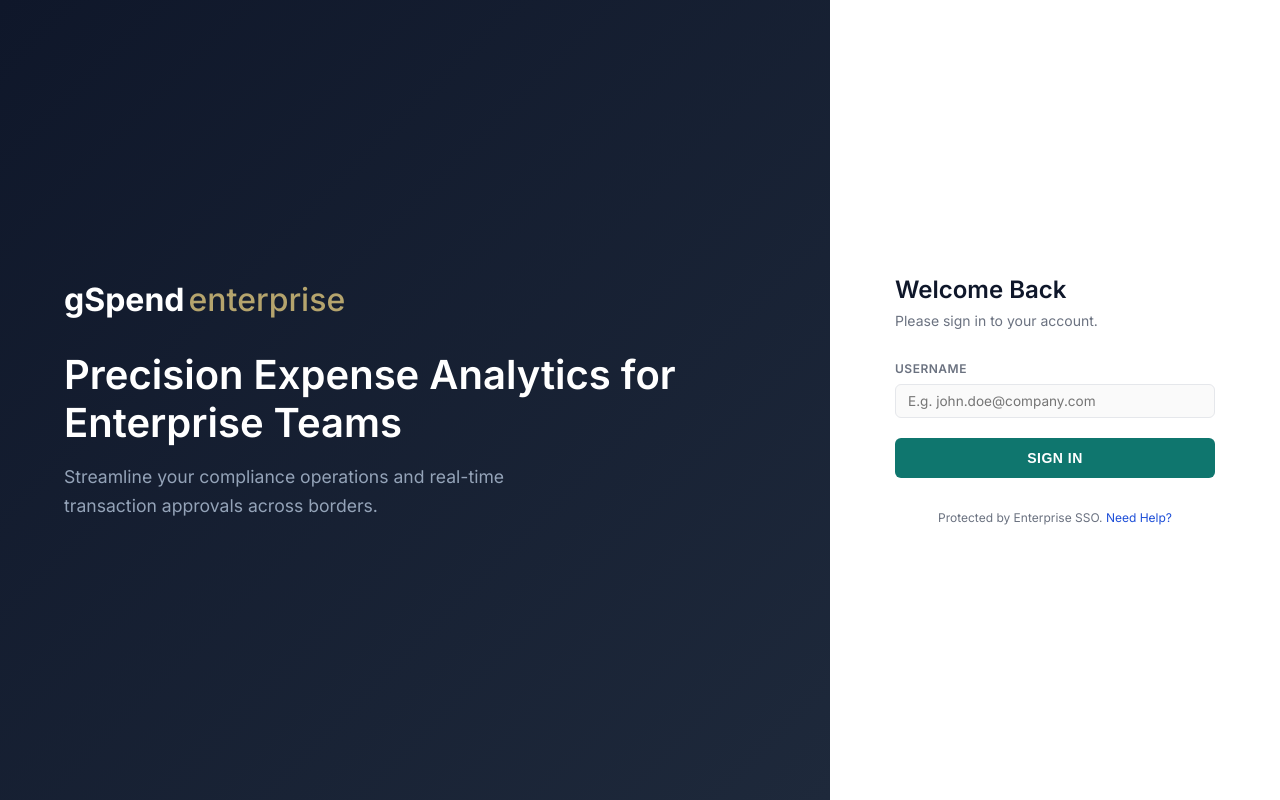
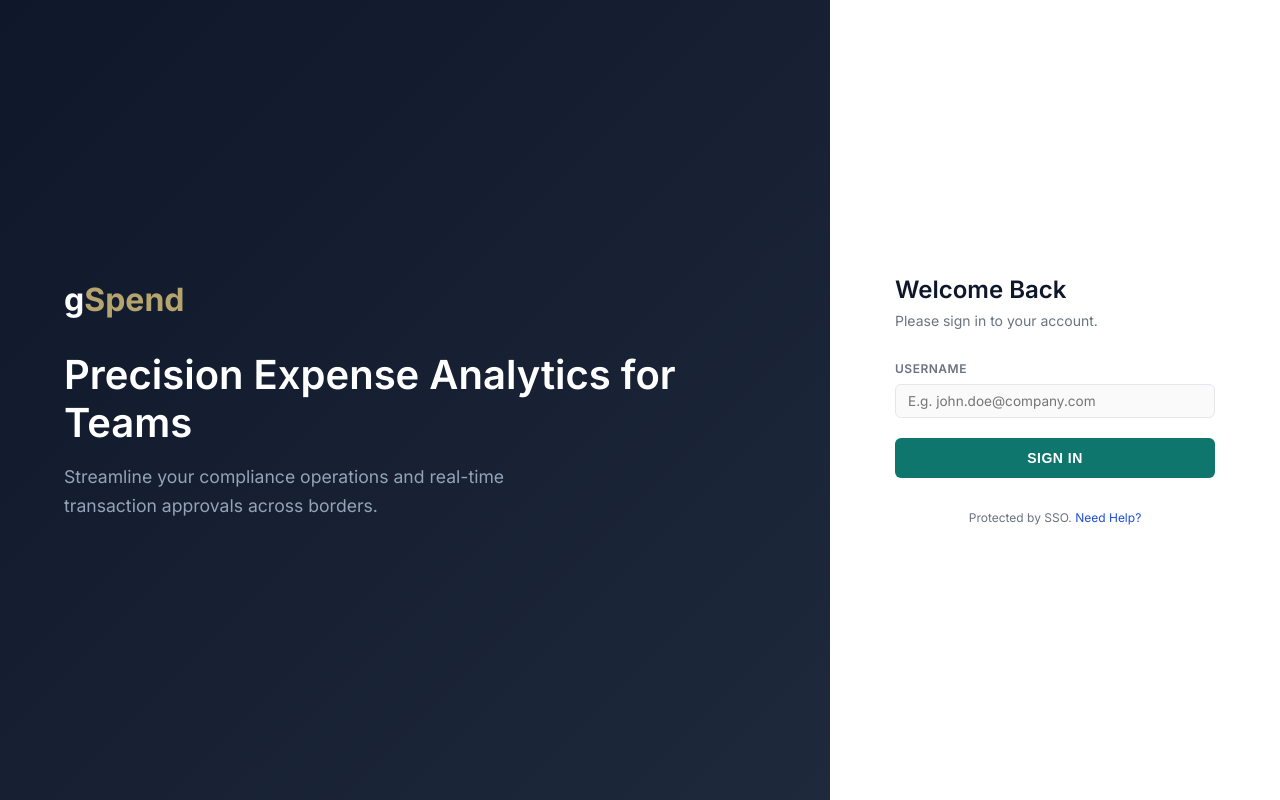
Before and after one commit to bharathkkb/expense-tracking, a React (Vite) app in the folder frontend/: page / in a window 1280 px wide. Built offline with nearby package versions, Linux system fonts and the light colour scheme.

Commit message:
remove enterprise word

```diff
--- a/frontend/index.html
+++ b/frontend/index.html
@@ -4,8 +4,8 @@
     <meta charset="UTF-8" />
     <link rel="icon" type="image/svg+xml" href="/vite.svg" />
     <meta name="viewport" content="width=device-width, initial-scale=1.0" />
-    <meta name="description" content="gSpend enterprise - Expense Tracker" />
-    <title>gSpend enterprise</title>
+    <meta name="description" content="gSpend - Expense Tracker" />
+    <title>gSpend</title>
     <link rel="preconnect" href="https://fonts.googleapis.com">
     <link rel="preconnect" href="https://fonts.gstatic.com" crossorigin>
     <link href="https://fonts.googleapis.com/css2?family=Outfit:wght@300;400;600&display=swap" rel="stylesheet">
--- a/frontend/src/App.jsx
+++ b/frontend/src/App.jsx
@@ -217,10 +217,9 @@ function App() {
           {/* Left Side: Hero/Marketing */}
           <div style={{ flex: 1, background: 'linear-gradient(135deg, #0f172a 0%, #1e293b 100%)', color: 'white', display: 'flex', flexDirection: 'column', justifyContent: 'center', padding: '4rem' }}>
             <div style={{ marginBottom: '2rem' }}>
-              <span style={{ fontWeight: '700', fontSize: '2rem', color: '#fff' }}>gSpend</span>
-              <span style={{ fontWeight: '500', fontSize: '2rem', color: '#b5a46d', marginLeft: '0.25rem' }}>enterprise</span>
+              <span style={{ fontWeight: '700', fontSize: '2rem', color: '#fff' }}>g<span style={{ color: '#b5a46d' }}>Spend</span></span>
             </div>
-            <h1 style={{ fontSize: '2.5rem', fontWeight: '600', marginBottom: '1rem', lineHeight: '1.2' }}>Precision Expense Analytics for Enterprise Teams</h1>
+            <h1 style={{ fontSize: '2.5rem', fontWeight: '600', marginBottom: '1rem', lineHeight: '1.2' }}>Precision Expense Analytics for Teams</h1>
             <p style={{ fontSize: '1.1rem', color: '#94a3b8', maxWidth: '500px', lineHeight: '1.6' }}>
               Streamline your compliance operations and real-time transaction approvals across borders.
             </p>
@@ -248,7 +247,7 @@ function App() {
               </form>
 
               <div style={{ marginTop: '2rem', textAlign: 'center', fontSize: '0.75rem', color: 'var(--text-muted)' }}>
-                <span>Protected by Enterprise SSO. </span>
+                <span>Protected by SSO. </span>
                 <span style={{ color: 'var(--active-nav)', cursor: 'pointer' }}>Need Help?</span>
               </div>
             </div>
@@ -261,8 +260,8 @@ function App() {
             <div>
               <div style={{ padding: '1rem 1.5rem', marginBottom: '1rem' }}>
                 <div style={{ display: 'flex', alignItems: 'center', gap: '0.5rem' }}>
-                  <span style={{ fontWeight: '700', fontSize: '1.1rem', color: '#ffffff' }}>gSpend</span>
-                  <span style={{ fontWeight: '500', fontSize: '1.1rem', color: '#b5a46d', marginLeft: '0.25rem' }}>enterprise</span>
+                    <span style={{ fontWeight: '700', fontSize: '1.1rem', color: '#ffffff' }}>g<span style={{ color: '#b5a46d' }}>Spend</span></span>
+
                 </div>
               </div>
               <div className="nav-links">
@@ -297,7 +296,7 @@ function App() {
             {/* Header */}
             <div className="header">
               <div className="logo-area">
-                <span style={{ color: 'var(--text-muted)', fontSize: '0.875rem' }}>Enterprise Operations Dashboard</span>
+                <span style={{ color: 'var(--text-muted)', fontSize: '0.875rem' }}>Operations Dashboard</span>
               </div>
               <div className="header-right">
 
@@ -370,7 +369,7 @@ function App() {
                     </div>
                   </div>
 
-                  {/* Hidden Add Transaction logic bound to Form below drafts instead of toggles to mirror enterprise form styling */}
+                  {/* Hidden Add Transaction logic bound to Form below drafts instead of toggles to mirror form styling */}
                   <div style={{ borderTop: '1px solid var(--border-color)', paddingTop: '1rem', marginTop: '1rem' }}>
                     <div style={{ fontWeight: '600', fontSize: '0.85rem', marginBottom: '0.75rem' }}>Direct Add Entry</div>
                     <form onSubmit={handleAdd} style={{ display: 'flex', flexDirection: 'column', gap: '0.75rem' }}>
--- a/frontend/src/index.css
+++ b/frontend/src/index.css
@@ -151,7 +151,7 @@ body {
 
 .logo-sub {
   font-weight: 500;
-  color: #b5a46d; /* Goldish color for ENTERPRISE */
+  color: #b5a46d; /* Goldish color */
   font-size: 1.25rem;
 }
 
```
